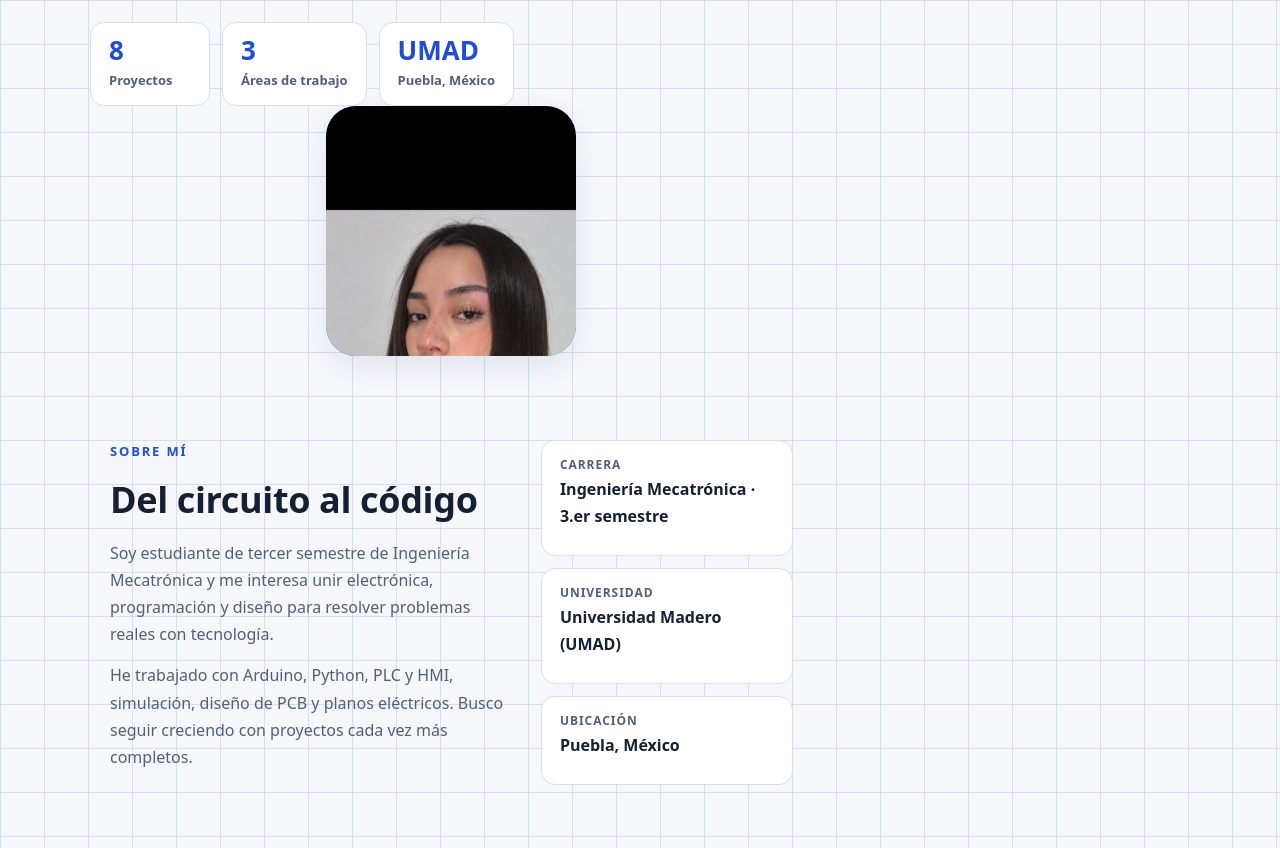
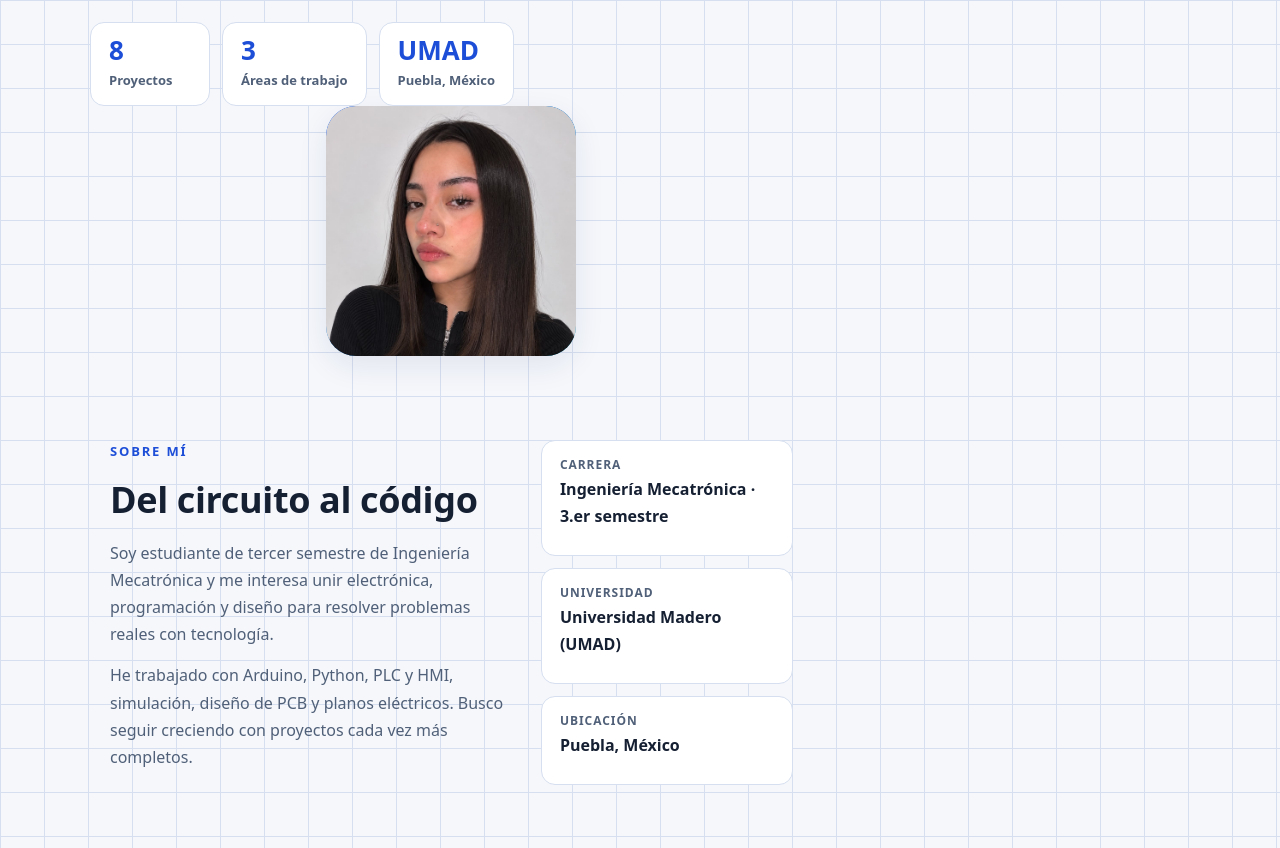
Before and after one commit to romeroairam75-ship-it/romeroairam75-ship-it.github.io, a plain HTML site: page index.html in a window 1280 px wide. Shown: the part 637-1485 px from the top of the page. Drawn offline with Linux system fonts and the light colour scheme.

Commit message:
Update index.html

```diff
--- a/index.html
+++ b/index.html
@@ -102,7 +102,7 @@ footer{padding:26px 0;text-align:center;color:var(--mu);font-size:13px;border-to
 <div class="cta"><a class="btn p" href="#proyectos">Ver proyectos</a><a class="btn g" href="#contacto">Contáctame</a></div>
 <div class="st"><div><b>8</b><small>Proyectos</small></div><div><b>3</b><small>Áreas de trabajo</small></div><div><b>UMAD</b><small>Puebla, México</small></div></div>
 <div class="av">
-  <img src="WhatsApp%20Image%202026-11-25%20at%209.15.25%20PM.jpeg" alt="María José López Romero">
+ <img src="perfil.jpeg" alt="María José López Romero">
 </div>
 
 <section id="sobre-mi"><div class="w ab rv"><div>
```
